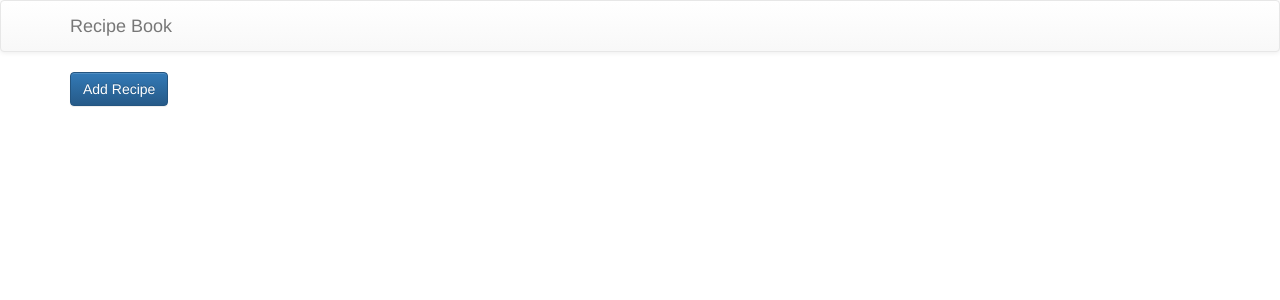
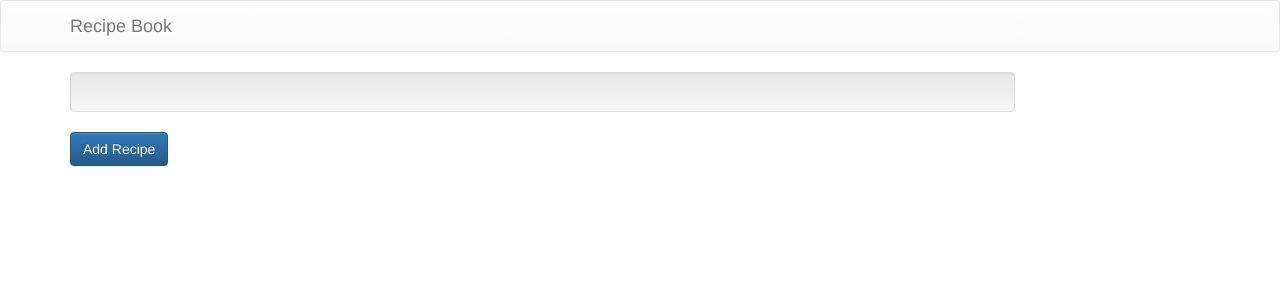
Before and after one commit to nuronialBlock/react-recipe-book, a React (Create React App) app in the folder app/: page / in a window 1280 px wide. Shown: the top 300 px of the page. Built offline with nearby package versions, Linux system fonts and the light colour scheme.

Commit message:
Implement RecipeIndex as a parent

```diff
--- a/app/src/App.js
+++ b/app/src/App.js
@@ -1,7 +1,7 @@
 import React, { Component } from 'react';
 import { Navbar, Grid, Row, Col } from 'react-bootstrap';
 
-import AddRecipe from './AddRecipe';
+import RecipeIndex from './RecipeIndex';
 
 class App extends Component {
   render() {
@@ -14,13 +14,7 @@ class App extends Component {
             </Navbar.Brand>
           </Navbar.Header>
         </Navbar>
-        <Grid>
-          <Row>
-            <Col lg={10}>
-              <AddRecipe />
-            </Col>
-          </Row>
-        </Grid>
+        <RecipeIndex />
       </div>
     );
   }
```
